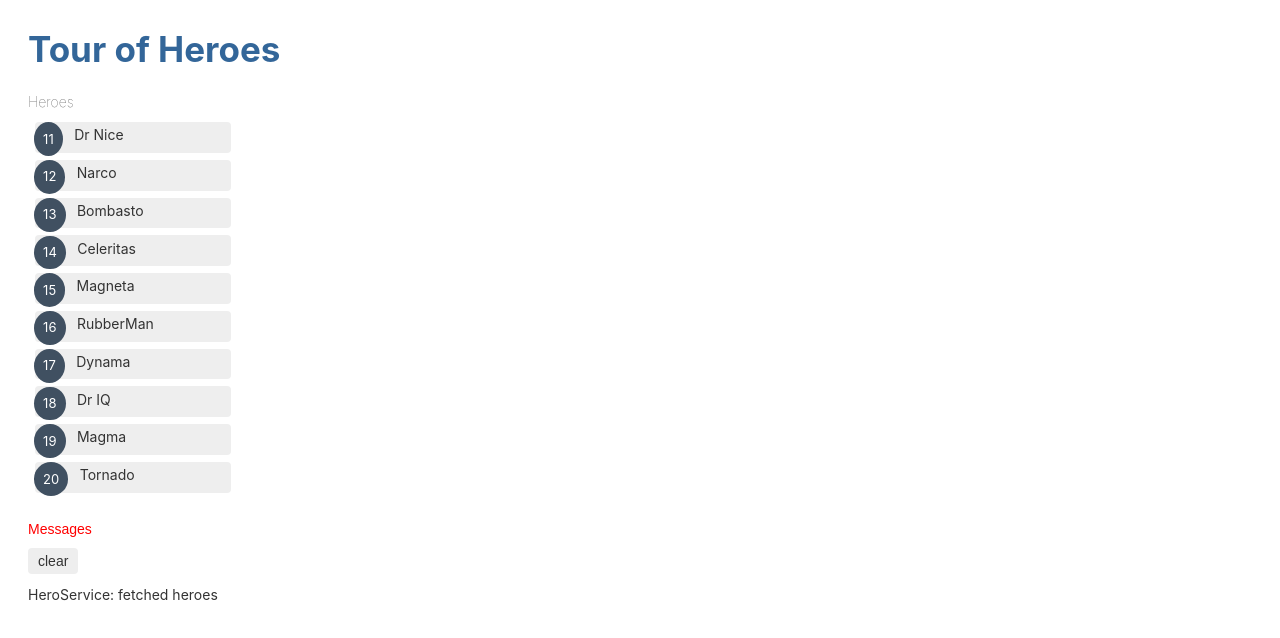
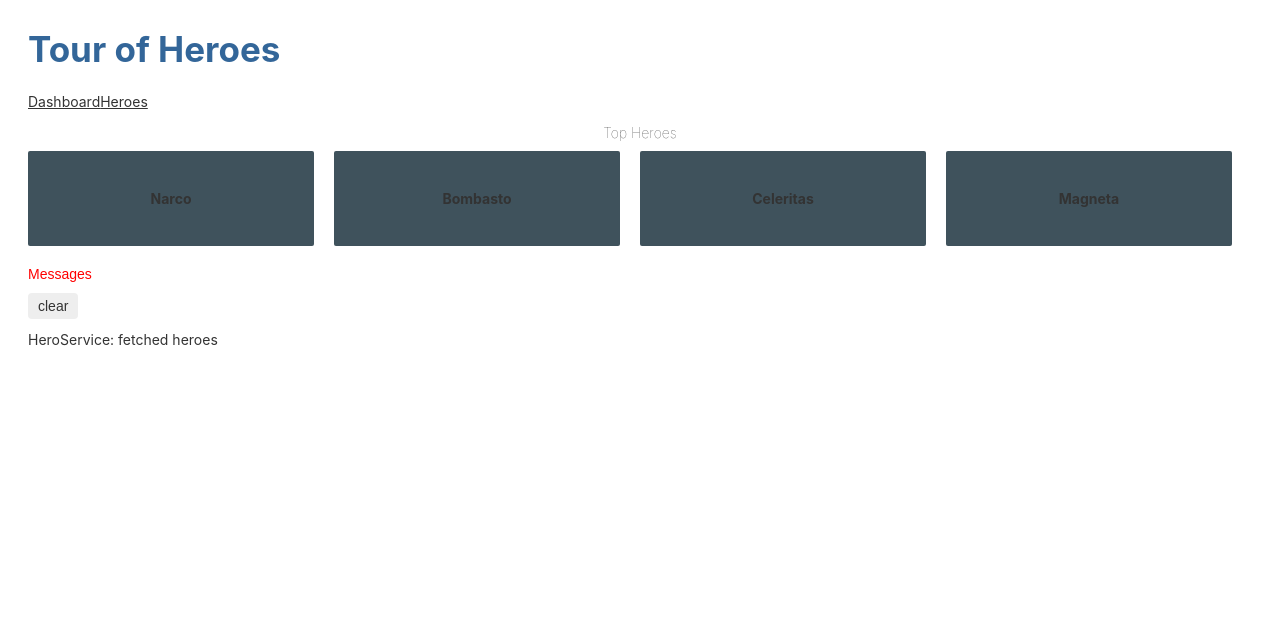
Before and after one commit to hjools/angular-tour-of-heroes, an Angular app: page /dashboard in a window 1280 px wide. Before the commit this address led to /. Shown: the top 638 px of the page. Built offline with nearby package versions, Linux system fonts and the light colour scheme.

Commit message:
5.5 routing

```diff
--- a/src/app/app-routing.module.ts
+++ b/src/app/app-routing.module.ts
@@ -1,11 +1,18 @@
 import { NgModule } from '@angular/core';
-import { Routes, RouterModule } from '@angular/router';
+import { Routes, RouterModule } from '@angular/router';   // enables routing functionality
+
+import { HeroesComponent } from './heroes/heroes.component';  // this is where the Router goes once the routes are configured
+import { DashboardComponent } from './dashboard/dashboard.component';
 
 
-const routes: Routes = [];
+const routes: Routes = [
+  { path: '', redirectTo: '/dashboard', pathMatch: 'full'},
+  { path: 'heroes', component: HeroesComponent },
+  { path: 'dashboard', component: DashboardComponent }
+];
 
-@NgModule({
-  imports: [RouterModule.forRoot(routes)],
-  exports: [RouterModule]
+@NgModule({   // @NgModule initializes the router and starts it listening for browser location changes
+  imports: [RouterModule.forRoot(routes)],    // the forRoot function configures the AppRoutingModule
+  exports: [RouterModule]   // exporting makes it available throughout the application
 })
 export class AppRoutingModule { }
--- a/src/app/app.component.html
+++ b/src/app/app.component.html
@@ -1,3 +1,7 @@
 <h1>{{title}}</h1>
-<app-heroes></app-heroes>
+<nav>
+    <a routerLink="/dashboard">Dashboard</a>
+    <a routerLink="/heroes">Heroes</a>
+</nav>
+<router-outlet></router-outlet> <!--this is where routed views are displayed-->
 <app-messages></app-messages>
--- a/src/app/app.module.ts
+++ b/src/app/app.module.ts
@@ -7,13 +7,15 @@
 import { HeroesComponent } from './heroes/heroes.component';
 import { HeroDetailComponent } from './hero-detail/hero-detail.component';
 import { MessagesComponent } from './messages/messages.component';
+import { DashboardComponent } from './dashboard/dashboard.component';
 
 @NgModule({
   declarations: [
     AppComponent,
     HeroesComponent,
     HeroDetailComponent,
-    MessagesComponent
+    MessagesComponent,
+    DashboardComponent
   ],
   imports: [
     BrowserModule,
--- /dev/null
+++ b/src/app/dashboard/dashboard.component.css
@@ -0,0 +1,63 @@
+/* DashboardComponent's private CSS styles */
+[class*='col-'] {
+    float: left;
+    padding-right: 20px;
+    padding-bottom: 20px;
+  }
+  [class*='col-']:last-of-type {
+    padding-right: 0;
+  }
+  a {
+    text-decoration: none;
+  }
+  *, *:after, *:before {
+    -webkit-box-sizing: border-box;
+    -moz-box-sizing: border-box;
+    box-sizing: border-box;
+  }
+  h3 {
+    text-align: center;
+    margin-bottom: 0;
+  }
+  h4 {
+    position: relative;
+  }
+  .grid {
+    margin: 0;
+  }
+  .col-1-4 {
+    width: 25%;
+  }
+  .module {
+    padding: 20px;
+    text-align: center;
+    color: #eee;
+    max-height: 120px;
+    min-width: 120px;
+    background-color: #3f525c;
+    border-radius: 2px;
+  }
+  .module:hover {
+    background-color: #eee;
+    cursor: pointer;
+    color: #607d8b;
+  }
+  .grid-pad {
+    padding: 10px 0;
+  }
+  .grid-pad > [class*='col-']:last-of-type {
+    padding-right: 20px;
+  }
+  @media (max-width: 600px) {
+    .module {
+      font-size: 10px;
+      max-height: 75px; }
+  }
+  @media (max-width: 1024px) {
+    .grid {
+      margin: 0;
+    }
+    .module {
+      min-width: 60px;
+    }
+  }
--- /dev/null
+++ b/src/app/dashboard/dashboard.component.html
@@ -0,0 +1,8 @@
+<h3>Top Heroes</h3>
+<div class="grid grid-pad">
+    <a *ngFor="let hero of heroes" class="col-1-4">
+        <div class="module hero">
+            <h4>{{hero.name}}</h4>
+        </div>
+    </a>
+</div>
--- /dev/null
+++ b/src/app/dashboard/dashboard.component.ts
@@ -0,0 +1,25 @@
+import { Component, OnInit } from '@angular/core';
+import { Hero } from '../hero';
+import { HeroService } from '../hero.service';
+
+@Component({
+  selector: 'app-dashboard',
+  templateUrl: './dashboard.component.html',
+  styleUrls: ['./dashboard.component.css']
+})
+export class DashboardComponent implements OnInit {
+
+  heroes: Hero[] = [];
+
+  constructor(private heroService: HeroService) { }
+
+  ngOnInit() {
+    this.getHeroes();
+  }
+
+  getHeroes(): void {
+    this.heroService.getHeroes()
+      .subscribe(heroes => this.heroes = heroes.slice(1,5));
+  }
+
+}
```
Also changed, not shown: 1 other file (tests, documents, lock files or other folders).
